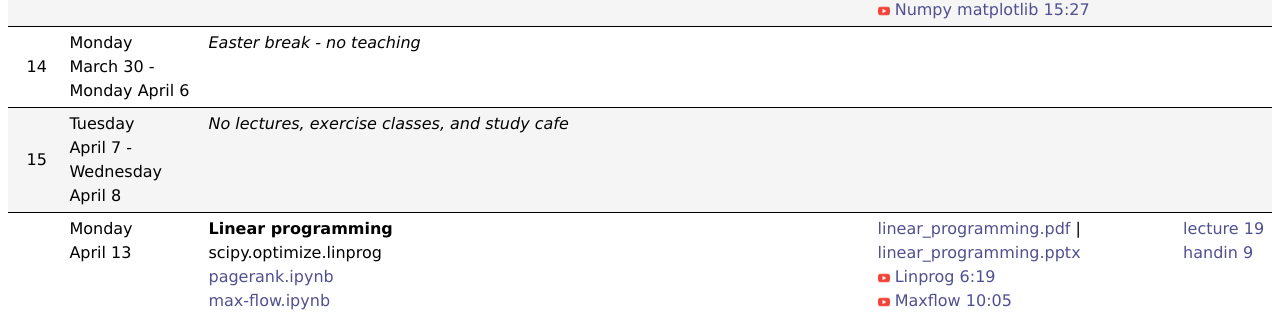
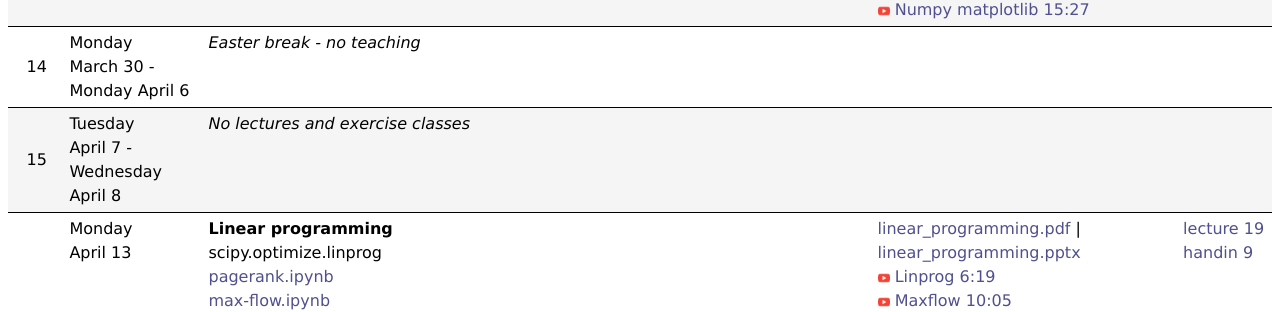
Before and after one commit to gsbrodal/gsbrodal.github.io, a Jekyll site: the page ipsa/plan-compact.html, which Jekyll copies as it is, in a window 1280 px wide and 900 px high, scrolled down 1749 px. Shown: the part 146-458 px from the top of the window. Built offline with Jekyll 4.4.1, drawn with Linux system fonts in a browser that asks for light colours.

Commit message:
plan-compact.html plan-full.html

```diff
--- a/ipsa/plan-compact.html
+++ b/ipsa/plan-compact.html
@@ -35,7 +35,7 @@
 <tr style="border-bottom: 1px solid black;background-color: #f5f5f5;"><td style="vertical-align: middle; text-align: center;" rowspan="2">13</td><td>Monday<br>March 23</td><td><strong>Visualization and optimization</strong><br>Matplotlib, Jupyter, scipy.optimize.minimize</td><td>[G] 13</td><td><a href="slides/optimization.pdf" target="_blank">optimization.pdf</a> | <a href="slides/optimization.pptx" target="_blank">optimization.pptx</a><br><img src="youtube.png" class="icon">&nbsp;<a href="https://youtu.be/ztIxWwz5kmA" target="_blank">Matplotlib 1:03:40</a><br><img src="youtube.png" class="icon">&nbsp;<a href="https://youtu.be/FJJw4pS1Tvw" target="_blank">Jupyter 26:35</a><br><img src="youtube.png" class="icon">&nbsp;<a href="https://youtu.be/qAWOnPfZkGM" target="_blank">SciPy minimize 29:47</a></td><td><a href="exercises.html#lecture17" target="_blank">lecture 17</a></td></tr>
 <tr style="border-bottom: 1px solid black;background-color: #f5f5f5;"><td>Wednesday<br>March 25</td><td><strong>Multi-dimensional data</strong><br>NumPy, matrix multiplication, @, numpy.linalg.solve, numpy.polyfit</td><td>[G] 13.2</td><td><a href="slides/numpy.pdf" target="_blank">numpy.pdf</a> | <a href="slides/numpy.pptx" target="_blank">numpy.pptx</a><br><img src="youtube.png" class="icon">&nbsp;<a href="https://youtu.be/19u7w2HdkBE" target="_blank">Numpy 42:09</a><br><img src="youtube.png" class="icon">&nbsp;<a href="https://youtu.be/wsa8Gm5vM5o" target="_blank">Polyfit 6:12</a><br><img src="youtube.png" class="icon">&nbsp;<a href="https://youtu.be/7Tp0Nl7jw_I" target="_blank">Numpy matplotlib 15:27</a></td><td><a href="exercises.html#lecture18" target="_blank">lecture 18</a></td></tr>
 <tr style="border-bottom: 1px solid black;"><td style="vertical-align: middle; text-align: center;" rowspan="1">14</td><td>Monday<br>March 30 - Monday April 6</td><td><em>Easter break - no teaching</em></td><td></td><td></td><td></td></tr>
-<tr style="border-bottom: 1px solid black;background-color: #f5f5f5;"><td style="vertical-align: middle; text-align: center;" rowspan="1">15</td><td>Tuesday<br>April 7 - Wednesday April 8</td><td><em>No lectures, exercise classes, and study cafe</em></td><td></td><td></td><td></td></tr>
+<tr style="border-bottom: 1px solid black;background-color: #f5f5f5;"><td style="vertical-align: middle; text-align: center;" rowspan="1">15</td><td>Tuesday<br>April 7 - Wednesday April 8</td><td><em>No lectures and exercise classes</em></td><td></td><td></td><td></td></tr>
 <tr style="border-bottom: 1px solid black;"><td style="vertical-align: middle; text-align: center;" rowspan="2">16</td><td>Monday<br>April 13</td><td><strong>Linear programming</strong><br>scipy.optimize.linprog<br><a href="pagerank.ipynb" target="_blank">pagerank.ipynb</a><br><a href="max-flow.ipynb" target="_blank">max-flow.ipynb</a></td><td></td><td><a href="slides/linear_programming.pdf" target="_blank">linear_programming.pdf</a> | <a href="slides/linear_programming.pptx" target="_blank">linear_programming.pptx</a><br><img src="youtube.png" class="icon">&nbsp;<a href="https://youtu.be/uuosEqyLJiM" target="_blank">Linprog 6:19</a><br><img src="youtube.png" class="icon">&nbsp;<a href="https://youtu.be/rBHq_AacWww" target="_blank">Maxflow 10:05</a><br><img src="youtube.png" class="icon">&nbsp;<a href="https://youtu.be/SlhNL4jrhXw" target="_blank">Pagerank 22:17</a></td><td><a href="exercises.html#lecture19" target="_blank">lecture 19</a><br><a href="exercises.html#handin9" target="_blank">handin 9</a></td></tr>
 <tr style="border-bottom: 1px solid black;"><td>Wednesday<br>April 15</td><td><strong>Generators and iterators</strong><br>yield, __iter__, __next__, measuring memory usage</td><td>[G] 10.3.1</td><td><a href="slides/generator.pdf" target="_blank">generator.pdf</a> | <a href="slides/generator.pptx" target="_blank">generator.pptx</a><br><img src="youtube.png" class="icon">&nbsp;<a href="https://youtu.be/MVFJeRrh6nU" target="_blank">Iterators 38:26</a><br><img src="youtube.png" class="icon">&nbsp;<a href="https://youtu.be/jIHeDtYesoE" target="_blank">Generators 30:04</a><br><img src="youtube.png" class="icon">&nbsp;<a href="https://youtu.be/RSlz3tAv2sw" target="_blank">Memory usage 9:27</a></td><td><a href="exercises.html#lecture20" target="_blank">lecture 20</a><br><a href="exercises.html#handin10" target="_blank">handin 10</a></td></tr>
 <tr style="border-bottom: 1px solid black;background-color: #f5f5f5;"><td style="vertical-align: middle; text-align: center;" rowspan="2">17</td><td>Monday<br>April 20</td><td><strong>Modules and packages</strong><br>from-import-as, __name__, "__main__", heapq</td><td>[G] 7.1, 7.2</td><td><a href="slides/modules.pdf" target="_blank">modules.pdf</a> | <a href="slides/modules.pptx" target="_blank">modules.pptx</a><br><img src="youtube.png" class="icon">&nbsp;<a href="https://youtu.be/qgCTQasroG8" target="_blank">Modules 24:28</a><br><img src="youtube.png" class="icon">&nbsp;<a href="https://youtu.be/pFC0au2Cp6U" target="_blank">Heapq 8:51</a></td><td><a href="exercises.html#lecture21" target="_blank">lecture 21</a></td></tr>
--- a/ipsa/plan-full.html
+++ b/ipsa/plan-full.html
@@ -125,7 +125,7 @@
 <tr><td style="vertical-align: middle; text-align: center;" rowspan="2">14</td><td colspan="2"><strong>Monday March 30 - Monday April 6</strong></td></tr>
 <tr style="border-bottom: 1px solid black;"><td colspan="2"><em>Easter break - no teaching</em></td></tr>
 <tr style="background-color: #f5f5f5;"><td style="vertical-align: middle; text-align: center;" rowspan="2">15</td><td colspan="2"><strong>Tuesday April 7 - Wednesday April 8</strong></td></tr>
-<tr style="background-color: #f5f5f5;border-bottom: 1px solid black;"><td colspan="2"><em>No lectures, exercise classes, and study cafe</em></td></tr>
+<tr style="background-color: #f5f5f5;border-bottom: 1px solid black;"><td colspan="2"><em>No lectures and exercise classes</em></td></tr>
 <tr><td style="vertical-align: middle; text-align: center;" rowspan="11">16</td><td colspan="2"><strong>Monday April 13</strong></td></tr>
 <tr><td colspan="2"><strong>Linear programming</strong><br>scipy.optimize.linprog<br><a href="pagerank.ipynb" target="_blank">pagerank.ipynb</a><br><a href="max-flow.ipynb" target="_blank">max-flow.ipynb</a></td></tr>
 <tr><td><i>Slides</i></td><td><a href="slides/linear_programming.pdf" target="_blank">linear_programming.pdf</a> | <a href="slides/linear_programming.pptx" target="_blank">linear_programming.pptx</a></td></tr>
```
